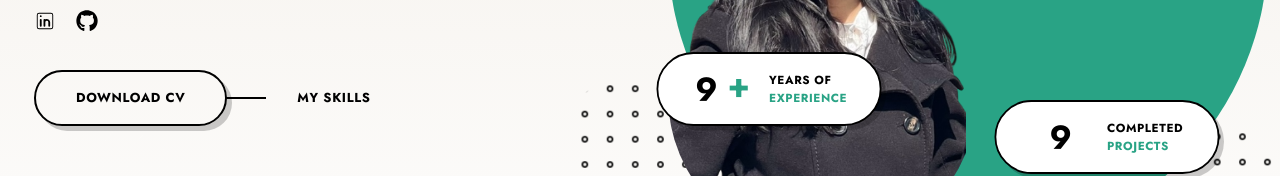
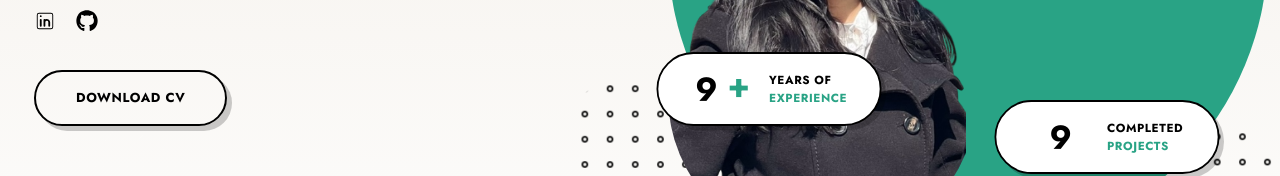
Before and after one commit to AnushaChiruvolu2909/anushachiruvoluportfolio, a React (Vite) app: page /#home in a window 1280 px wide. Shown: the part 494-670 px from the top of the page. Built offline with nearby package versions, Linux system fonts and the light colour scheme.

Commit message:
datamodify

```diff
--- a/src/App.css
+++ b/src/App.css
@@ -61,7 +61,7 @@
    * shadow
    */
 
-  --shadow: 5px 5px rgb(255 255 255 / 10%);
+  --shadow: 1px 1px rgb(255 255 255 / 10%);
 
   /**
    * transition
--- a/src/Data.jsx
+++ b/src/Data.jsx
@@ -202,7 +202,7 @@ export const projects = [
   {
     id: 1,
     img: Project1,
-    category: 'Citibank., Toronto, Ontario',
+    category: 'Canada',
     title: 'Senior Front-End Developer / UI/UX Lead',
     description:
       'Project : FinFusion - Next-Generation Digital Banking Experience',
@@ -210,7 +210,7 @@ export const projects = [
   {
     id: 2,
     img: Project2,
-    category: 'Salesforce, Inc., Hyderabad, India',
+    category: 'India',
     title: 'Demo Engineer',
     description:
       'Project :Integrated Force.com Solutions: End-to-End Salesforce Development & Support',
@@ -218,7 +218,7 @@ export const projects = [
   {
     id: 3,
     img: Project4,
-    category: 'Infosys Pvt. Ltd, Hyderabad, India',
+    category: 'India',
     title: 'Senior Front-End Developer / UI Specialist',
     description:
       'Project :ARCH Insurance, Arch Cap Group',
@@ -226,7 +226,7 @@ export const projects = [
   {
     id: 4,
     img: Project3,
-    category: 'KJ Systems Pvt Ltd., Hyderabad, India',
+    category: 'India',
     title: 'Front End Developer & UI/UX Designer',
     description:
       'Project 1: EHR Your Way, Medical Office Solutions & APIT Portal Application, Andhra Pradesh Government ',
@@ -266,6 +266,33 @@ export const cv = [
   },
 
   {
+    id: 6,
+    title: 'Senior Front-End Developer / UI/UX Lead',
+    subtitle: 'Citibank, Toronto, ON',
+    date: 'February 2023 - March 2024',
+    description:
+      'Led the development of responsive online banking applications using Angular and React, optimizing user engagement and navigation. Integrated secure APIs and streamlined performance for enhanced data visualization and compliance with financial standards.',
+    category: 'experience',
+  },
+  {
+    id: 5,
+    title: 'Demo Engineer',
+    subtitle: 'Salesforce, Inc., Hyderabad, India',
+    date: 'February 2022 - February 2023',
+    description:
+      'Led Salesforce trigger framework design and implementation, optimizing data handling. Developed dynamic Lightning components, integrated with Visualforce pages for enhanced UI/UX, and automated Email to Case processes, boosting efficiency.',
+    category: 'experience',
+  },
+  {
+    id: 4,
+    title: 'Senior Front-End Developer / UI Specialist',
+    subtitle: 'Infosys Pvt. Ltd, Hyderabad, India',
+    date: 'February 2019 - January 2022 ',
+    description:
+      'Led digital transformation efforts at Arch Insurance Company, enhancing operational efficiency through innovative solutions and automation of critical business processes in Workday.',
+    category: 'experience',
+  },
+  {
     id: 3,
     title: 'Front End Developer & UI/UX Designer',
     subtitle: 'KJ Systems Pvt Ltd., Hyderabad, India',
@@ -275,35 +302,7 @@ export const cv = [
     category: 'experience',
   },
 
-  {
-    id: 4,
-    title: 'Senior Front-End Developer / UI Specialist',
-    subtitle: 'Infosys Pvt. Ltd, Hyderabad, India',
-    date: 'February 2019 - January 2022 ',
-    description:
-      'Led digital transformation efforts at Arch Insurance Company, enhancing operational efficiency through innovative solutions and automation of critical business processes in Workday.',
-    category: 'experience',
-  },
 
-  {
-    id: 5,
-    title: 'Senior Front-End Developer',
-    subtitle: 'Salesforce, Inc., Hyderabad, India',
-    date: 'February 2022 - February 2023',
-    description:
-      'Led Salesforce trigger framework design and implementation, optimizing data handling. Developed dynamic Lightning components, integrated with Visualforce pages for enhanced UI/UX, and automated Email to Case processes, boosting efficiency.',
-    category: 'experience',
-  },
-
-  {
-    id: 6,
-    title: 'Senior Front-End Developer / UI/UX Lead',
-    subtitle: 'Citibank, Toronto, ON',
-    date: 'February 2023 - March 2024',
-    description:
-      'Led the development of responsive online banking applications using Angular and React, optimizing user engagement and navigation. Integrated secure APIs and streamlined performance for enhanced data visualization and compliance with financial standards.',
-    category: 'experience',
-  },
 ];
 
 export const testimonials = [
--- a/src/components/home/Home.jsx
+++ b/src/components/home/Home.jsx
@@ -84,17 +84,7 @@ const Home = () => {
               Download CV
             </a>
 
-            <Link
-              className='hero__link text-cs'
-              to='skills'
-              spy={true}
-              hashSpy={true}
-              smooth={true}
-              offset={-150}
-              duration={500}
-            >
-              My Skills
-            </Link>
+
           </div>
         </div>
 
--- a/src/components/portfolio/Portfolio.jsx
+++ b/src/components/portfolio/Portfolio.jsx
@@ -34,7 +34,7 @@ const Portfolio = () => {
     <section className='portfolio section' id='work'>
       <h2 className='section__title text-cs'>Portfolio</h2>
       <p className='section__subtitle'>
-        My <span>Cases</span>
+        My <span>Clients</span>
       </p>
 
       <List list={navList} filterItems={filterItems} />
--- a/src/components/testimonials/Testimonials.jsx
+++ b/src/components/testimonials/Testimonials.jsx
@@ -20,7 +20,7 @@ const Testimonials = () => {
     <section className='testimonials section' id='testimonial'>
       <h2 className='section__title text-cs'>Testimonials</h2>
       <p className='section__subtitle'>
-        My <span>Customers Say</span>
+        My <span>Clients Say</span>
       </p>
 
       <Swiper
```
